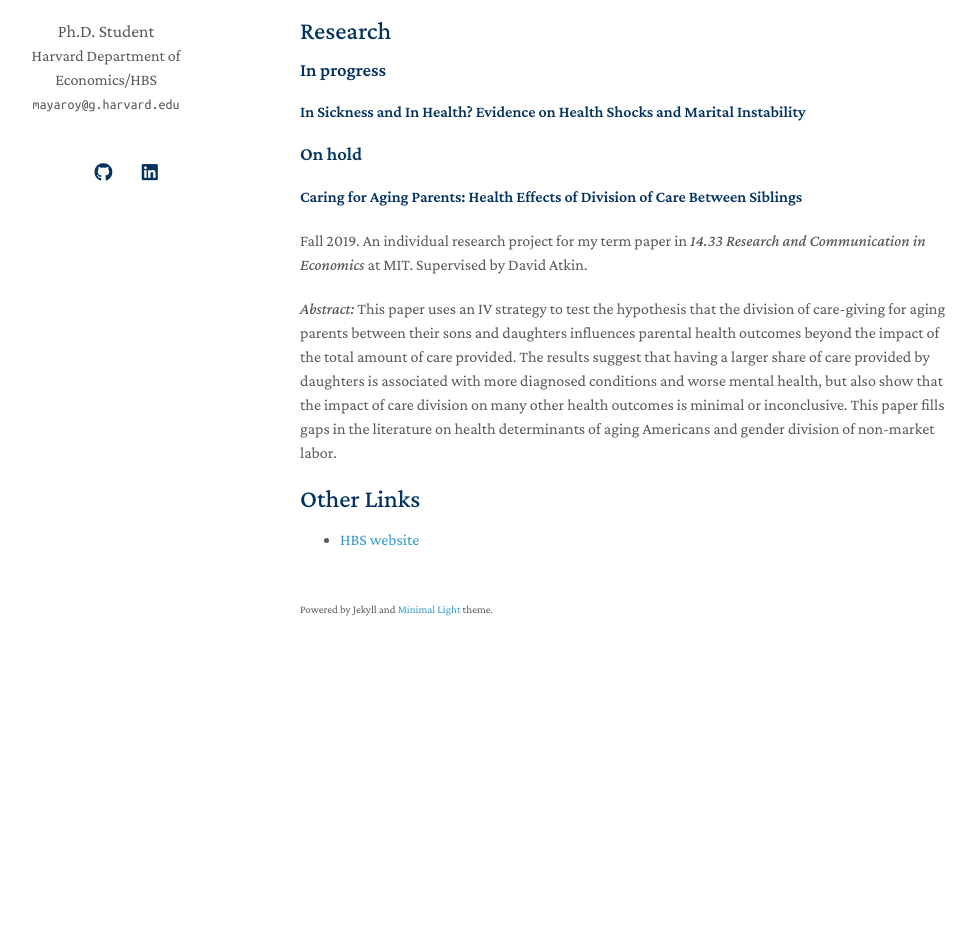
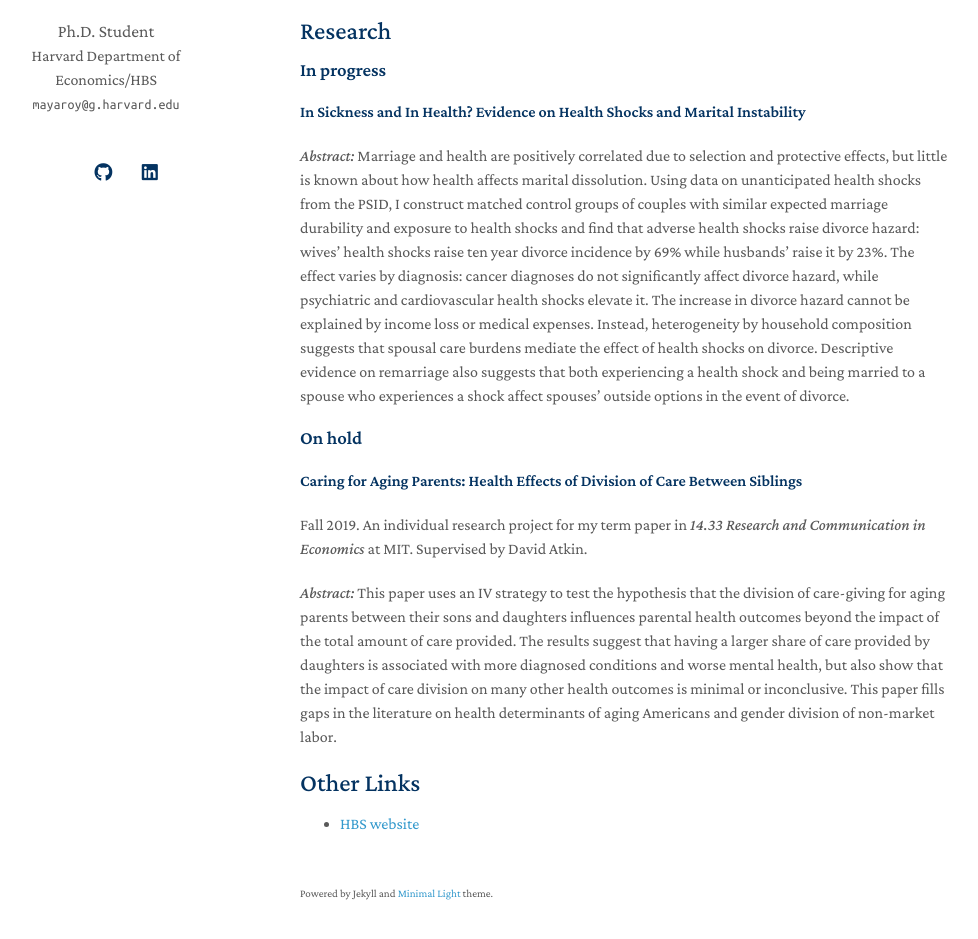
Before and after one commit to mayalroy/mayalroy.github.io, a Jekyll site: the page built from index.md, in a window 1280 px wide and 1292 px high. Shown: the part 318-1257 px from the top of the window, without its empty margins (170-1148 px from the left). Built offline with Jekyll 4.4.1, drawn with Linux system fonts in a browser that asks for light colours; a style sheet for code colours, icons or effects is not loaded; our own code applies the rules of GitHub Pages for plain Markdown files.

Commit message:
Add abstract on health shocks and marital instability
Added abstract for the study on health shocks and marital instability, detailing the impact of health on divorce hazard and the mediating role of spousal care burdens.

```diff
--- a/index.md
+++ b/index.md
@@ -18,6 +18,8 @@ I am a PhD student in Harvard's [Business Economics program](https://www.hbs.edu
 
 #### In Sickness and In Health? Evidence on Health Shocks and Marital Instability
 
+_Abstract:_ Marriage and health are positively correlated due to selection and protective effects, but little is known about how health affects marital dissolution. Using data on unanticipated health shocks from the PSID, I construct matched control groups of couples with similar expected marriage durability and exposure to health shocks and find that adverse health shocks raise divorce hazard: wives' health shocks raise ten year divorce incidence by 69% while husbands' raise it by 23%. The effect varies by diagnosis: cancer diagnoses do not significantly affect divorce hazard, while psychiatric and cardiovascular health shocks elevate it. The increase in divorce hazard cannot be explained by income loss or medical expenses. Instead, heterogeneity by household composition suggests that spousal care burdens mediate the effect of health shocks on divorce. Descriptive evidence on remarriage also suggests that both experiencing a health shock and being married to a spouse who experiences a shock affect spouses' outside options in the event of divorce.
+
 ### On hold
 
 #### Caring for Aging Parents: Health Effects of Division of Care Between Siblings
```
